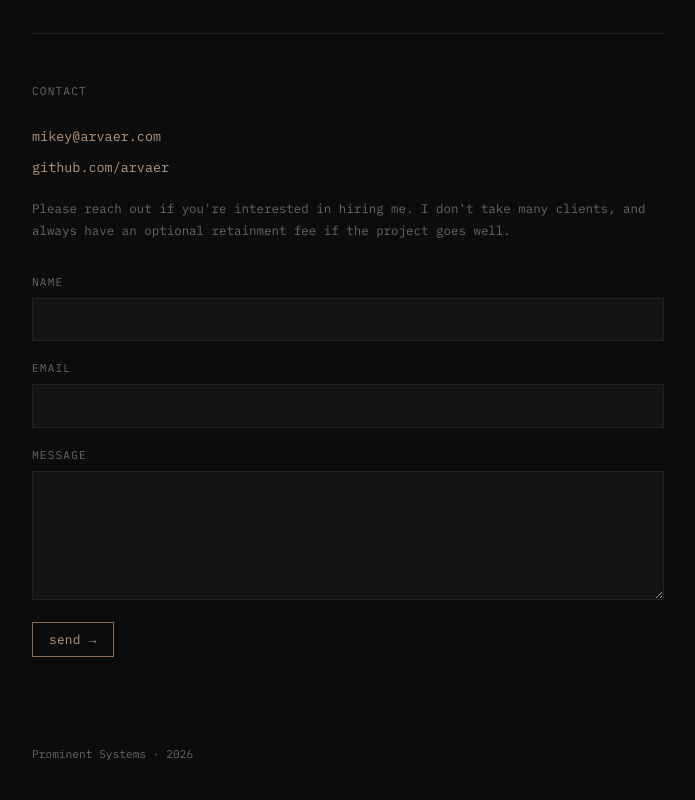
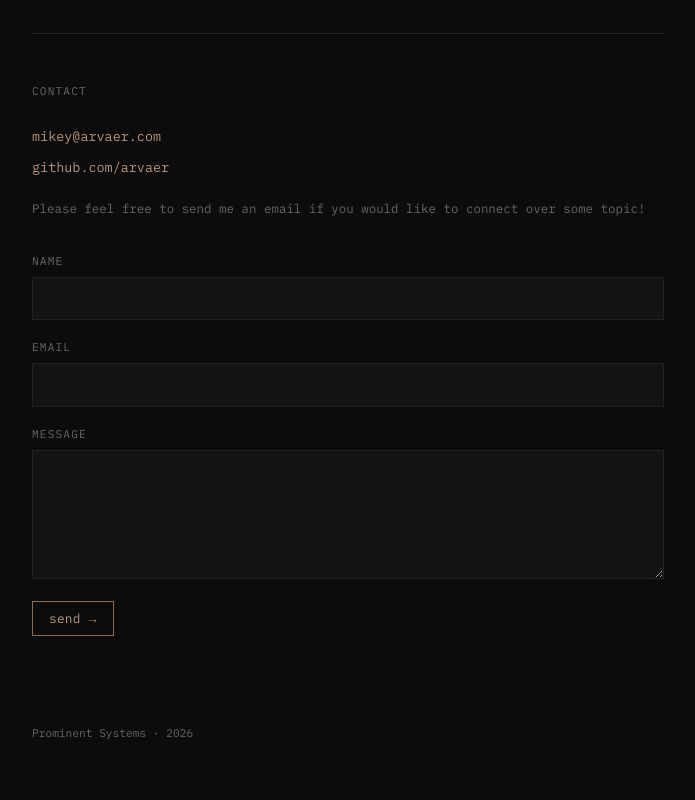
Before and after one commit to arvaer/portfolio, a Svelte app: page / in a window 1280 px wide. Shown: the part 2543-3343 px from the top of the page, without its empty margins (292-987 px from the left). Built offline with nearby package versions, Linux system fonts and the light colour scheme.

Commit message:
Fix word

```diff
--- a/src/Home.svelte
+++ b/src/Home.svelte
@@ -279,7 +279,7 @@
     <div class="contact-line"><a href="https://github.com/arvaer">github.com/arvaer</a></div>
 
     <div class="contact-note">
-      Please reach out if you're interested in hiring me. I don't take many clients, and always have an optional retainment fee if the project goes well.
+      Please feel free to send me an email if you would like to connect over some topic!
     </div>
 
     {#if formStatus === 'sent'}
```
